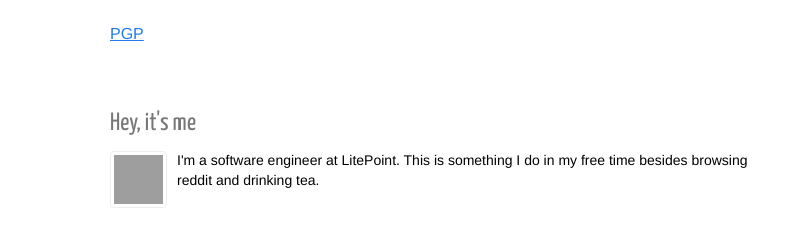
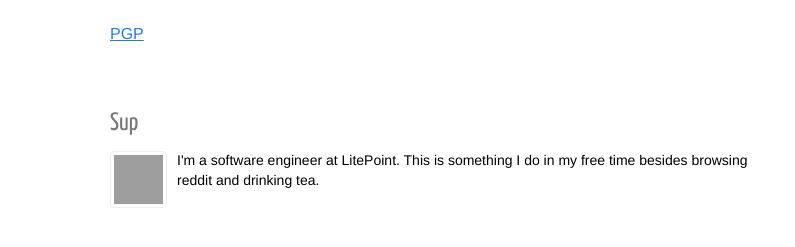
Before and after one commit to dqdang/dqdang.github.io, a Jekyll site: the page built from _posts/2020-06-14-groovy.markdown, in a window 1280 px wide. Shown: the part 400-647 px from the top of the page, without its empty margins (0-795 px from the left). Built offline with Jekyll 4.4.1, drawn with Linux system fonts in a browser that asks for light colours; nearby versions of some CDN libraries; grey boxes are pictures that could not be loaded.

Commit message:
Change footer heading

```diff
--- a/_layouts/post.html
+++ b/_layouts/post.html
@@ -14,7 +14,7 @@ layout: layout
   {{ content }}
 
   <section class="meta">
-    <h3>Hey, it's me</h3>
+    <h3>Sup</h3>
     <section class="copy">
       <a>
         <img src="{{ site.github.owner_gravatar_url }}?s=142" height="49" width="49" />
```
